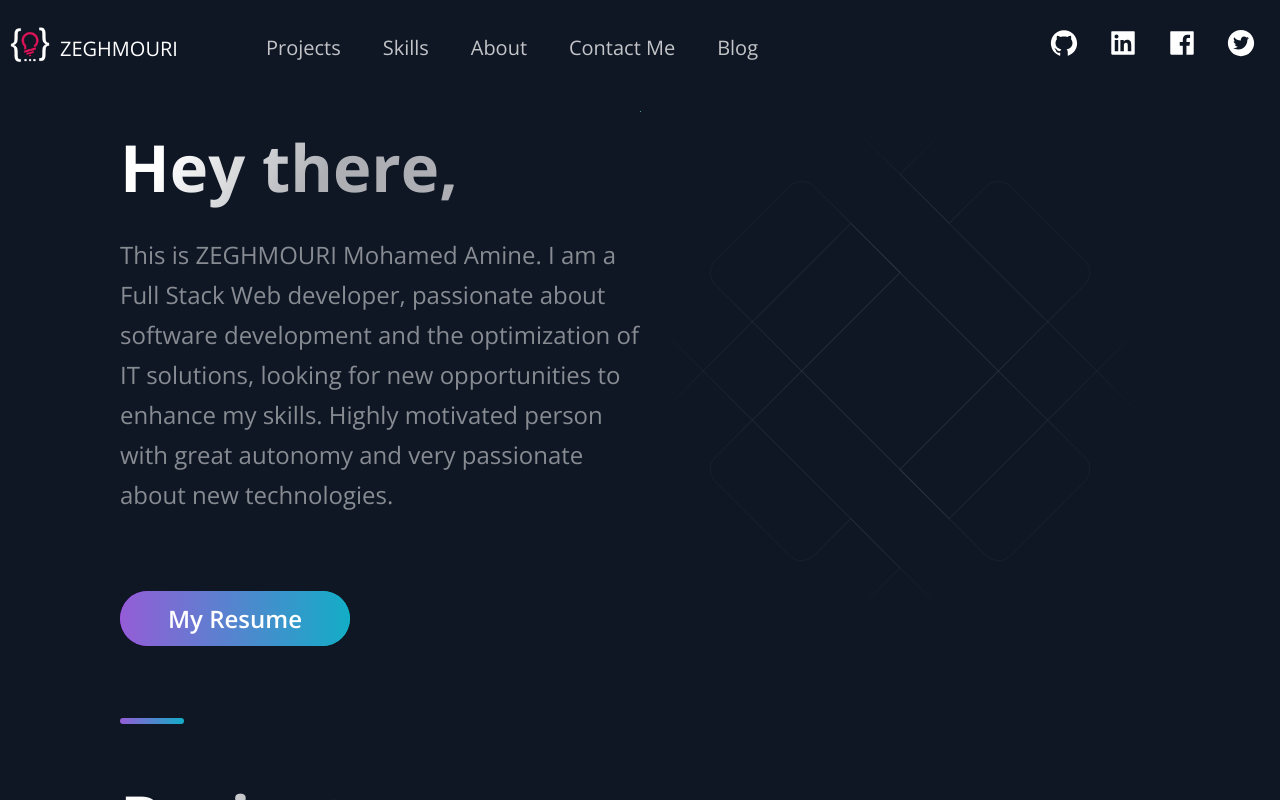
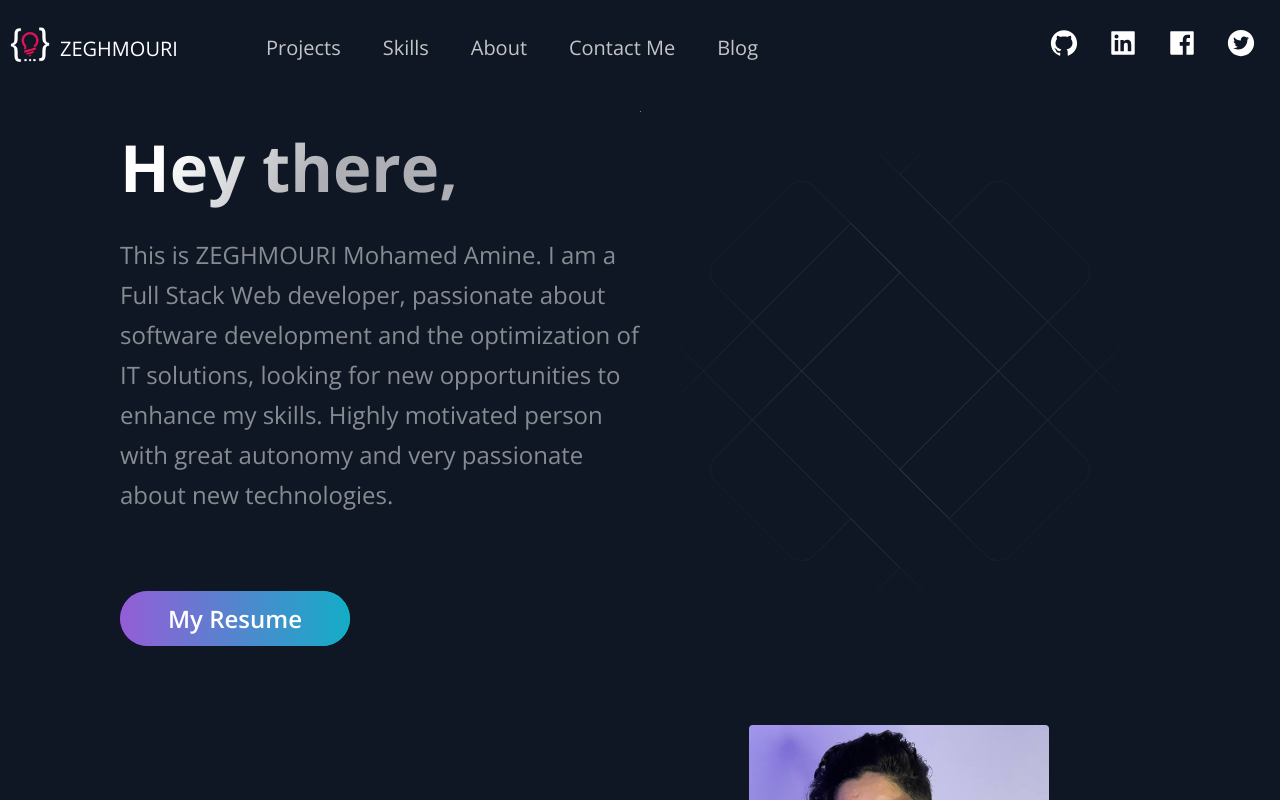
Before and after one commit to zeghmouri/my-portfolio, a Next.js app: page / in a window 1280 px wide. Shown: the top 800 px of the page. Built offline with nearby package versions, Linux system fonts and the light colour scheme.

Commit message:
avatar styling

```diff
--- a/src/components/BackgrooundAnimation/BackgroundAnimation.js
+++ b/src/components/BackgrooundAnimation/BackgroundAnimation.js
@@ -4,13 +4,13 @@ import { Avatar } from '@mui/material';
 
 export const CustomAvatar = styled(Avatar)`
     position:absolute;
-    top:10%;
-    left:21%;
-    width:300px;
-    height:380px;
+    top:10% !important;
+    left:21% !important;
+    width:300px !important;
+    height:380px !important;
     @media ${props => props.theme.breakpoints.sm}{
-    width : 50px;
-    height : 50px;
+    width : 50px !important;
+    height : 50px !important;
   }
 
 `
```
